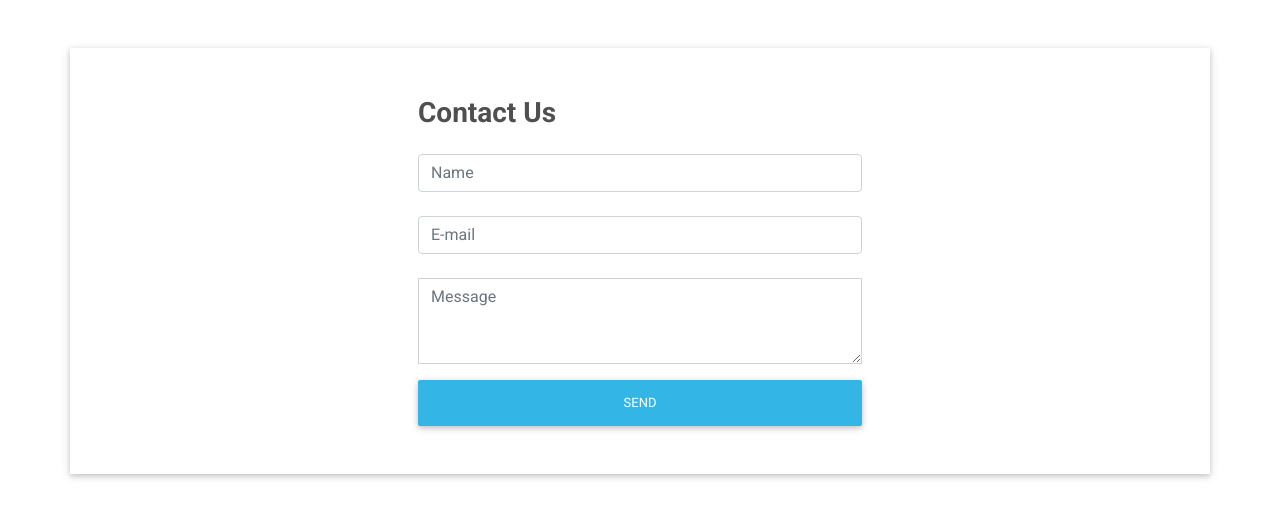
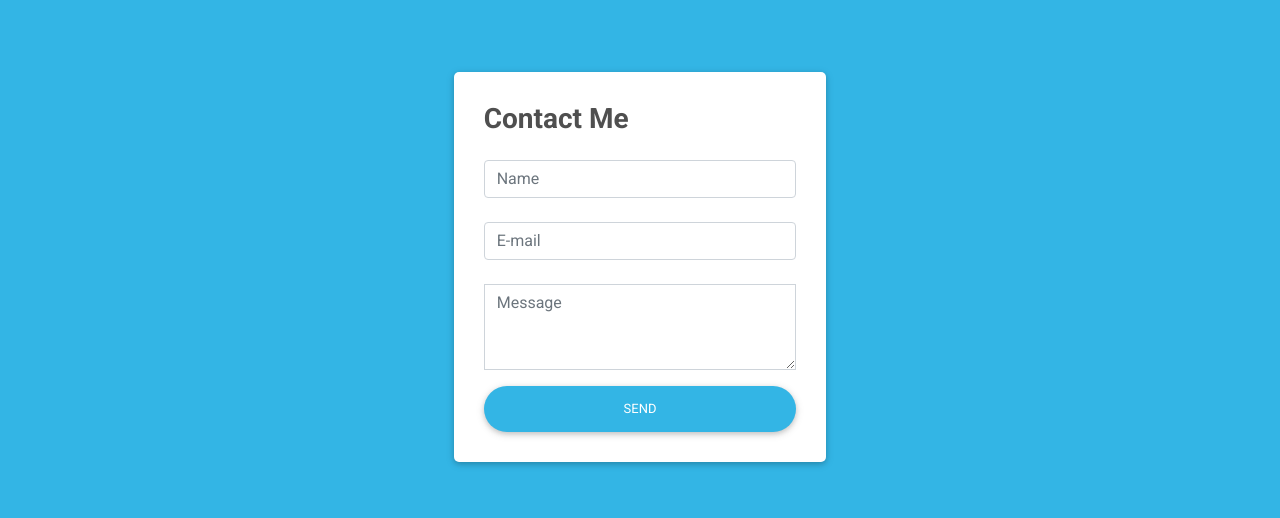
Before and after one commit to vinipoo/Customized-google-form-, a plain HTML site: page index.html in a window 1280 px wide. Drawn offline with Linux system fonts and the light colour scheme.

Commit message:
Update index.html

```diff
--- a/index.html
+++ b/index.html
@@ -1,5 +1,6 @@
 <!DOCTYPE html>
 <html lang="en">
+
 <head>
   <meta charset="UTF-8">
   <meta name="viewport" content="width=device-width, initial-scale=1, shrink-to-fit=no">
@@ -18,21 +19,41 @@
   <!-- Your custom styles (optional) -->
   <!-- <link rel="stylesheet" href="css/style.css"> -->
   <style>
-      .valid-feedback{
+    body {
+      background-color: #33b5e5;
+    }
+
+    #con {
+      background-color: #FFF;
+      padding: 30px;
+      border: 1px;
+      border-radius: 5px;
+
+      box-shadow: 0 2px 5px 0 rgba(0, 0, 0, 0.16), 0 2px 10px 0 rgba(0, 0, 0, 0.12);
+
+    }
+
+    #con button {
+      border-radius: 50px;
+    }
+
+    .valid-feedback {
       margin-top: 10px;
     }
   </style>
 </head>
+
 <body>
 
-<script type="text/javascript">var submitted=false;</script>
+  <script type="text/javascript">var submitted = false;</script>
   <iframe name="hidden_iframe" id="hidden_iframe" style="display:none;">
   </iframe>
 
   <!-- onload="if (submitted) {window.location='/send_mail/contact.html';}"  -->
 
+  <br /> <br /> <br />
 
-  <div class="container my-5 py-5 z-depth-1">
+  <div class="con">
 
     <!--Section: Content-->
     <section class="px-md-5 mx-md-5 text-center text-lg-left dark-grey-text">
@@ -42,20 +63,21 @@
       <div class="row d-flex justify-content-center">
 
         <!--Grid column-->
-        <div class="col-md-6">
+        <div id="con" class="col-md-4">
 
           <!-- Default form contact -->
-          <form class="needs-validation" novalidate id="myform"  action="https://docs.google.com/forms/u/0/d/e/1FAIpQLSfLrKHN62GTb8vk82jYaD_ITc8JioeZG80VbR5x5OSB0ib4LA/formResponse"
-          name="myForm" onsubmit="submitted=true"
-           class="text-center"  method="POST" target="hidden_iframe">
+          <form class="needs-validation" novalidate id="myform"
+            action="https://docs.google.com/forms/u/0/d/e/1FAIpQLSfLrKHN62GTb8vk82jYaD_ITc8JioeZG80VbR5x5OSB0ib4LA/formResponse"
+            name="myForm" onsubmit="submitted=true" class="text-center" method="POST" target="hidden_iframe">
 
-           <h3 class="font-weight-bold mb-4">Contact Us</h3>
+            <h3 class="font-weight-bold mb-4">Contact Me</h3>
 
 
 
             <!-- Name -->
-            <div >
-            <input  type="text" name="entry.957765860" id="defaultContactFormName" class="form-control mb-4" placeholder="Name" required>
+            <div>
+              <input type="text" name="entry.957765860" id="defaultContactFormName" class="form-control mb-4"
+                placeholder="Name" required>
               <!-- <div class="valid-feedback">
               Looks good!
             </div> -->
@@ -63,7 +85,8 @@
 
             <!-- Email -->
             <div>
-            <input   type="email" name="entry.562624295" id="defaultContactFormEmail" class="form-control mb-4" placeholder="E-mail"  required>
+              <input type="email" name="entry.562624295" id="defaultContactFormEmail" class="form-control mb-4"
+                placeholder="E-mail" required>
               <!-- <div class="valid-feedback">
               Looks good!
             </div> -->
@@ -72,8 +95,8 @@
 
             <!-- Message -->
             <div class="form-group">
-              <textarea  class="form-control rounded-0" name="entry.569880432" id="exampleFormControlTextarea2" rows="3"
-                placeholder="Message"  required></textarea>
+              <textarea class="form-control rounded-0" name="entry.569880432" id="exampleFormControlTextarea2" rows="3"
+                placeholder="Message" required></textarea>
 
             </div>
 
@@ -102,8 +125,7 @@
 
   <!-- <a href="https://www.yossipo.com/" type="button"> -->
   <!-- Central Modal Medium Info -->
-    <div   class="modal fade" id="centralModalInfo" tabindex="-1" role="dialog" aria-labelledby="myModalLabel"
-
+  <div class="modal fade" id="centralModalInfo" tabindex="-1" role="dialog" aria-labelledby="myModalLabel"
     aria-hidden="true">
     <div class="modal-dialog modal-notify modal-info" role="document">
       <!--Content-->
@@ -114,7 +136,7 @@
         <div class="modal-header">
           <p class="heading lead">submitted successfully</p>
 
-            <button  type="button" class="close" data-dismiss="modal" aria-label="Close">
+          <button type="button" class="close" data-dismiss="modal" aria-label="Close">
 
             <span aria-hidden="true" class="white-text">&times;</span>
 
@@ -125,13 +147,14 @@
         <div class="modal-body">
           <div class="text-center">
             <i class="fas fa-check fa-4x mb-3 animated rotateIn"></i>
-              <h2 style="font-weight: bold; color:#33b5e5;" >Thank You!</h2>
+            <h2 style="font-weight: bold; color:#33b5e5;">Thank You!</h2>
           </div>
         </div>
 
         <!--Footer-->
         <div class="modal-footer justify-content-center">
-            <a href="https://www.yossipo.com/" type="button" class="btn btn-primary">To my site<i class="far fa-gem ml-1 text-white"></i></a>
+          <a href="https://www.yossipo.com/" type="button" class="btn btn-primary">To my site<i
+              class="far fa-gem ml-1 text-white"></i></a>
 
         </div>
       </div>
@@ -161,14 +184,14 @@
 
   <script>
 
-(function() {
+    (function () {
       'use strict';
-window.addEventListener('load', function() {
+      window.addEventListener('load', function () {
         // Fetch all the forms we want to apply custom Bootstrap validation styles to
         var forms = document.getElementsByClassName('needs-validation');
         // Loop over them and prevent submission
-var validation = Array.prototype.filter.call(forms, function(form) {
-form.addEventListener('submit', function(event) {
+        var validation = Array.prototype.filter.call(forms, function (form) {
+          form.addEventListener('submit', function (event) {
             if (form.checkValidity() === false) {
               event.preventDefault();
               event.stopPropagation();
@@ -181,11 +204,12 @@ form.classList.add('was-validated');
   </script>
 
   <script type="text/javascript">
-    $(window).on('submit',function(){
+    $(window).on('submit', function () {
       $('#centralModalInfo').modal('show');
     });
   </script>
 
 
 </body>
+
 </html>
```
Lines whose indentation alone changed are shown as unchanged.
